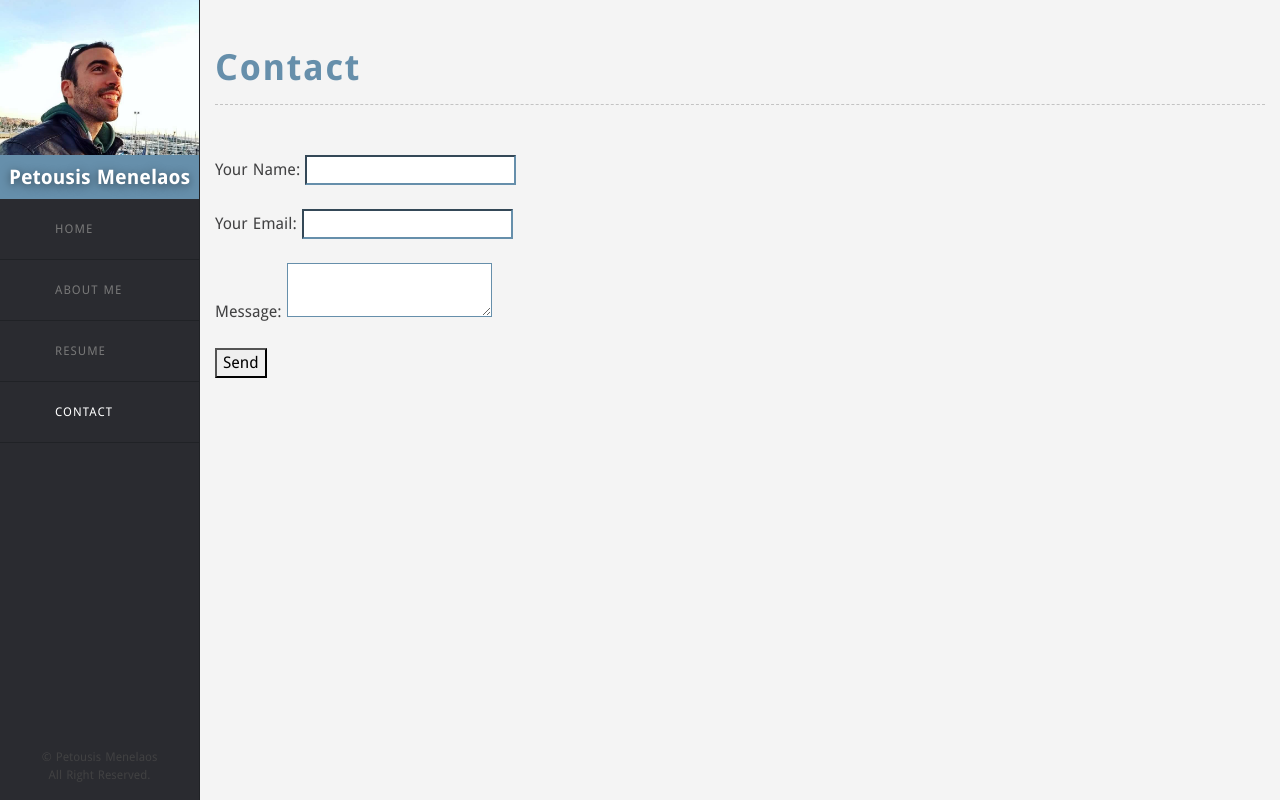
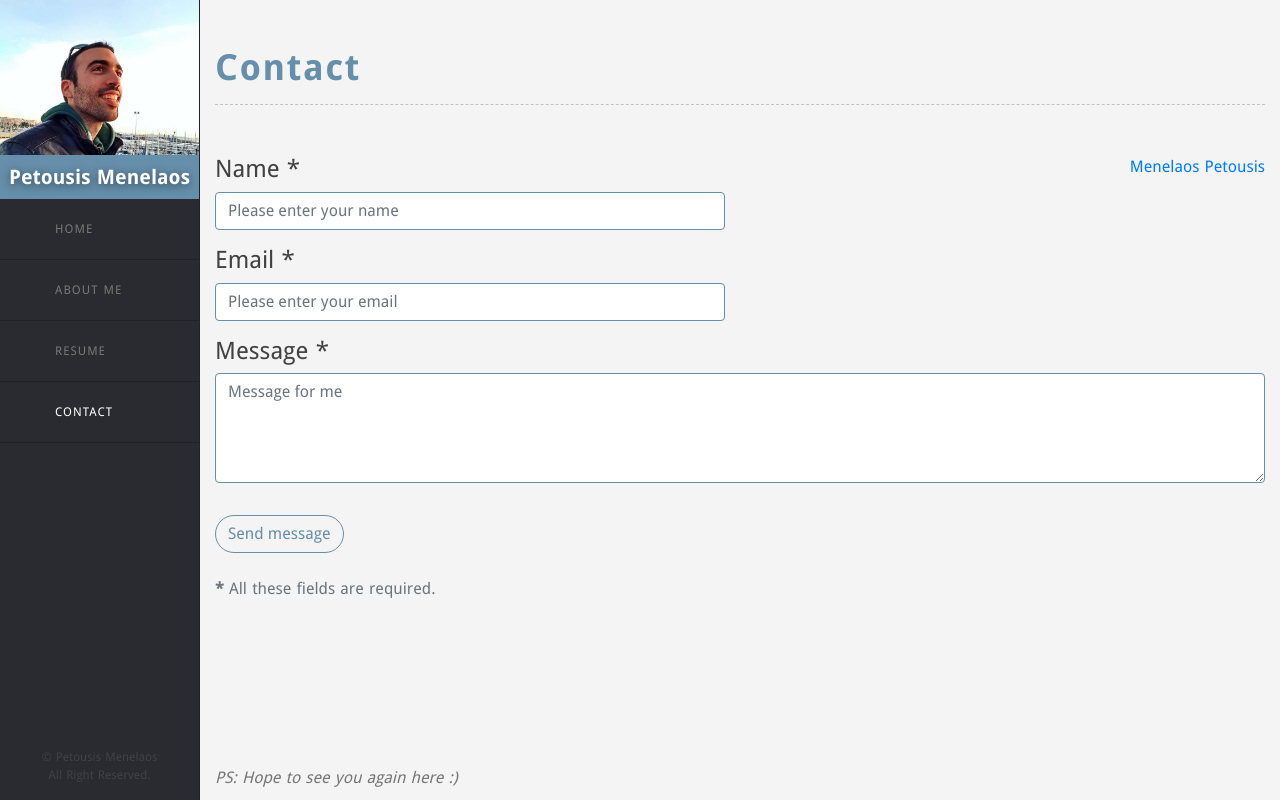
Before and after one commit to Harry80428/my_poirtfolio_new, a Nuxt app: page /contact in a window 1280 px wide. Built offline with nearby package versions, Linux system fonts and the light colour scheme.

Commit message:
contact form fixes for netlify verified submission

```diff
--- a/pages/contact.vue
+++ b/pages/contact.vue
@@ -3,19 +3,105 @@
     <b-container>
       <page-header :param="{ title: 'Contact', icon: 'lnr-envelope' }" />
 
-      <form name="contact" method="POST" data-netlify="true">
-        <p>
-          <label>Your Name: <input type="text" name="name"></label>
-        </p>
-        <p>
-          <label>Your Email: <input type="email" name="email"></label>
-        </p>
-        <p>
-          <label>Message: <textarea name="message" /></label>
-        </p>
-        <p>
-          <button type="submit">Send</button>
-        </p>
+      <form
+        id="contact-form"
+        name="contact"
+        method="POST"
+        data-netlify="true"
+        netlify-honeypot="bot-field"
+      >
+        <div class="messages" />
+        <div class="controls">
+          <div class="row">
+            <div class="col-md-6">
+              <div class="form-group">
+                <h4 for="form_name">Name *</h4>
+                <input
+                  id="form_name"
+                  type="text"
+                  name="name"
+                  class="form-control"
+                  placeholder="Please enter your name"
+                  required="required"
+                  data-error="Name is required."
+                >
+                <div class="help-block with-errors" />
+              </div>
+              <div class="form-group">
+                <h4 for="form_email">Email *</h4>
+                <input
+                  id="form_email"
+                  type="email"
+                  name="email"
+                  class="form-control"
+                  placeholder="Please enter your email"
+                  required="required"
+                  data-error="Valid email is required."
+                >
+                <div class="help-block with-errors" />
+              </div>
+            </div>
+            <div class="col-md-6">
+              <div
+                class="LI-profile-badge"
+                data-version="v1"
+                data-size="medium"
+                data-locale="en_US"
+                data-type="horizontal"
+                data-theme="light"
+                data-vanity="menelaospetousis"
+              >
+                <a
+                  class="LI-simple-link"
+                  href="https://gr.linkedin.com/in/menelaospetousis?trk=profile-badge"
+                >
+                  Menelaos Petousis
+                </a>
+              </div>
+            </div>
+          </div>
+          <div class="row">
+            <div class="col">
+              <div class="form-group">
+                <h4 for="form_message">Message *</h4>
+                <textarea
+                  id="form_message"
+                  name="message"
+                  class="form-control"
+                  placeholder="Message for me"
+                  rows="4"
+                  required="required"
+                  data-error="Please, leave us a message."
+                />
+                <div class="help-block with-errors" />
+              </div>
+            </div>
+          </div>
+          <div class="row">
+            <div class="col">
+              <div data-netlify-recaptcha="true" />
+            </div>
+          </div>
+          <b-row>
+            <b-col>
+              <b-button type="submit" pill variant="outline-info" class="mt-3 mb-4">
+                Send message
+              </b-button>
+            </b-col>
+          </b-row>
+          <b-row>
+            <b-col>
+              <p class="text-muted">
+                <strong>*</strong> All these fields are required.
+              </p>
+            </b-col>
+          </b-row>
+          <div class="footnote">
+            <div>
+              <i>PS: Hope to see you again here :)</i>
+            </div>
+          </div>
+        </div>
       </form>
     </b-container>
   </div>
@@ -49,4 +135,10 @@ input, textarea {
   bottom: 10px;
   opacity: 0.7;
 }
+
+@media screen and (min-width: 767px) {
+  .LI-profile-badge {
+    float: right;
+  }
+}
 </style>
```
